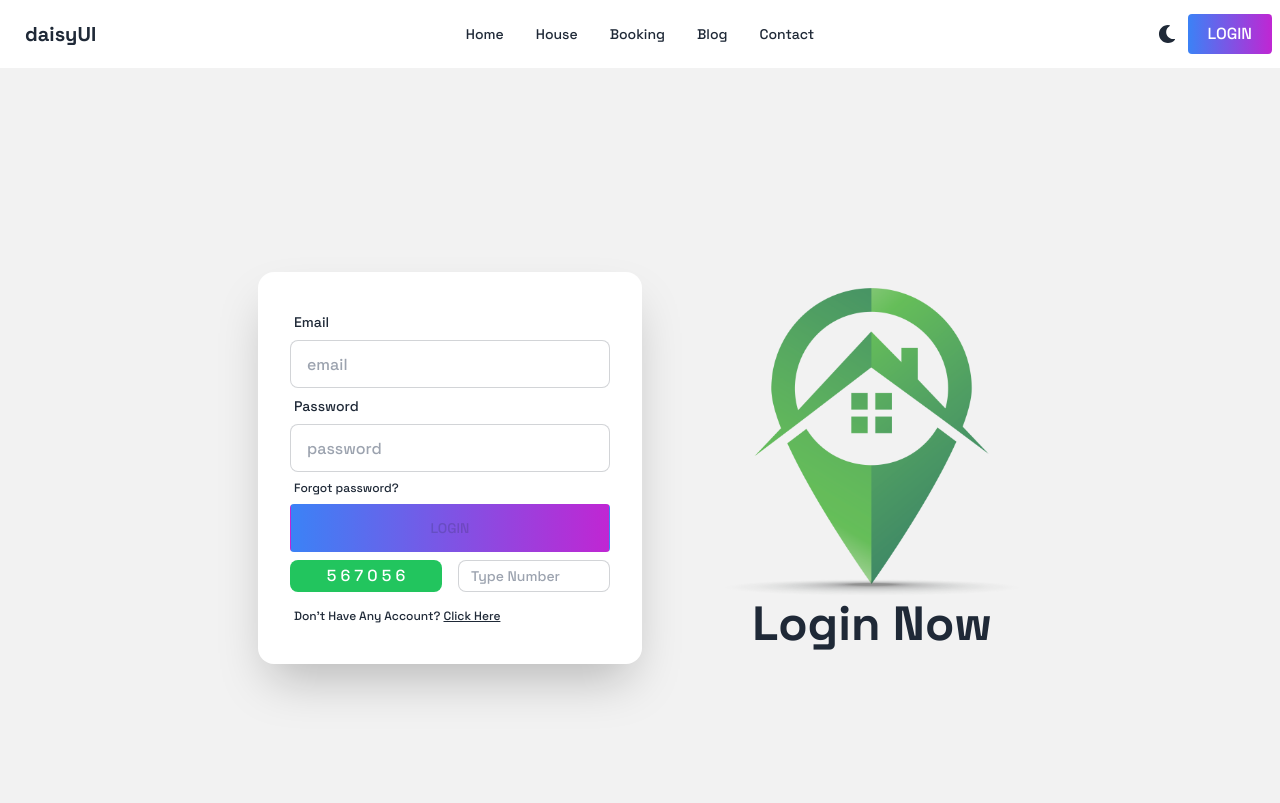
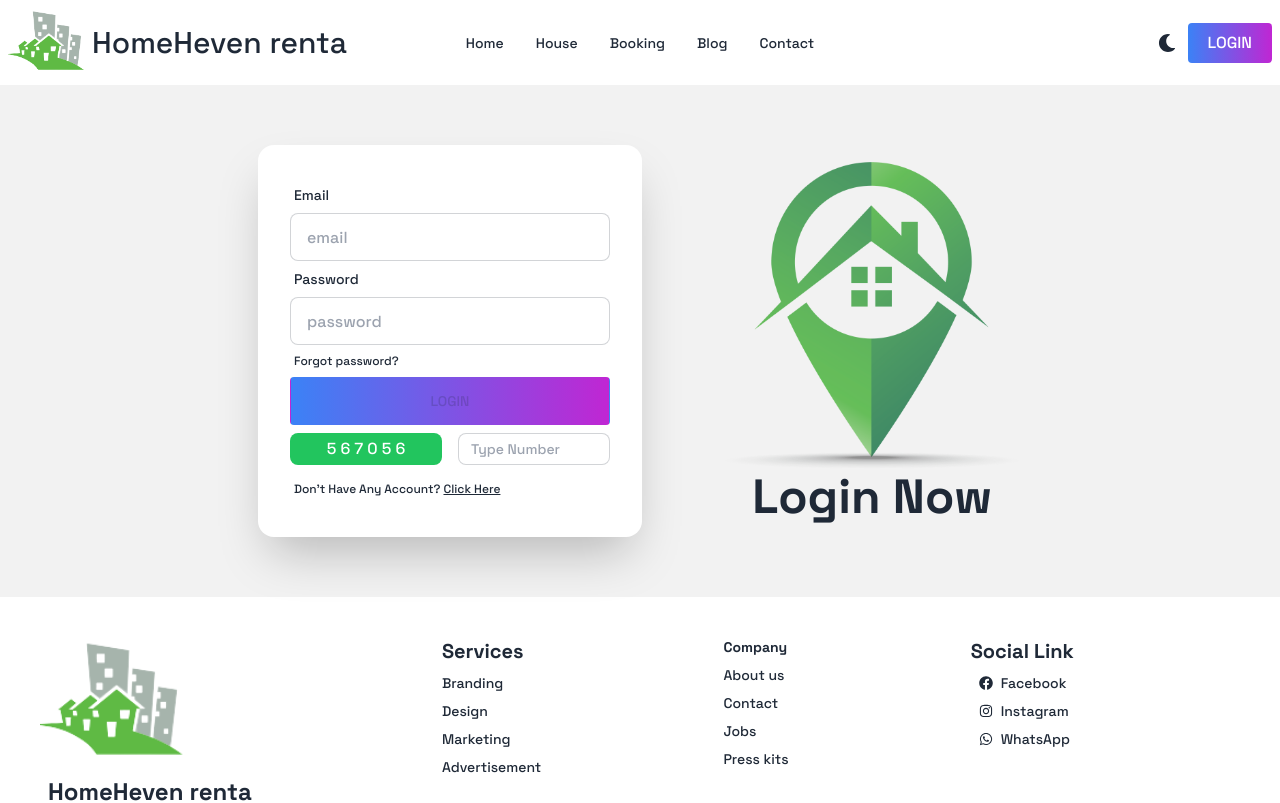
Before and after one commit to hasiburrahmanakash79/house-rent-client, a React (Vite) app: page /login in a window 1280 px wide. Shown: the top 803 px of the page. Built offline with nearby package versions, Linux system fonts and the light colour scheme.

Commit message:
add logo in navbar

```diff
--- a/src/Pages/Login/Login.jsx
+++ b/src/Pages/Login/Login.jsx
@@ -30,8 +30,8 @@ const Login = () => {
 
   return (
     <div>
-      <div className="hero min-h-screen bg-base-200">
-        <div className="hero-content  lg:gap-20 flex-col lg:flex-row-reverse">
+      <div className="hero  bg-base-200">
+        <div className="hero-content min-h-[calc(100vh-288px)] lg:gap-20 flex-col lg:flex-row-reverse">
           <div className="text-center lg:text-left">
             <div className='flex flex-col items-center gap-1'>
               <img className='max-w-[300px]' src={loginLogo} alt="" />
--- a/src/Pages/Signup/Signup.jsx
+++ b/src/Pages/Signup/Signup.jsx
@@ -15,7 +15,7 @@ const Signup = () => {
 
   return (
     <div>
-      <div className="hero min-h-screen bg-base-200">
+      <div className="hero min-h-[calc(100vh-288px)] bg-base-200">
         <div className="hero-content  lg:gap-20 flex-col lg:flex-row-reverse">
           <div className="text-center lg:text-left">
             <div className='grid gap-1'>
--- a/src/Shared/Navbar/Navbar.jsx
+++ b/src/Shared/Navbar/Navbar.jsx
@@ -1,7 +1,7 @@
 import { useState } from "react";
 import { FaMoon, FaSun } from "react-icons/fa";
 import { Link } from "react-router-dom";
-
+import logo from '../../assets/HomeHeven_Icon.png'
 const Navbar = () => {
 
   const dark= localStorage.getItem('darkMode');
@@ -70,7 +70,10 @@ const Navbar = () => {
             {NavItems}
           </ul>
         </div>
-        <a className="btn btn-ghost normal-case text-xl">daisyUI</a>
+     <div className="flex items-center gap-1">
+     <img className="max-w-[80px]" src={logo} alt="" />
+     <h1 className="text-3xl">HomeHeven renta</h1>
+     </div>
       </div>
       <div className="navbar-center hidden lg:flex">
         <ul className="menu menu-horizontal px-1">
```
